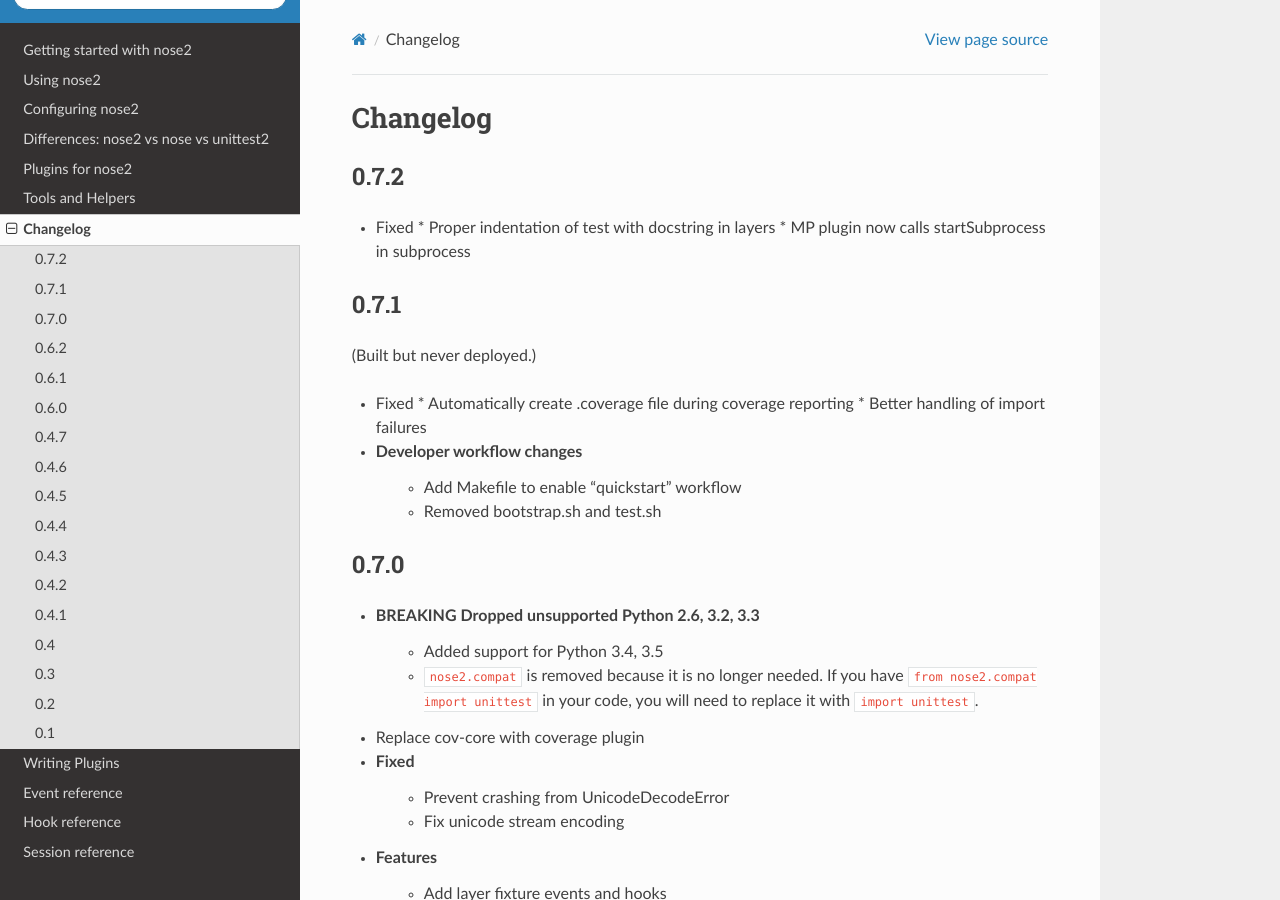
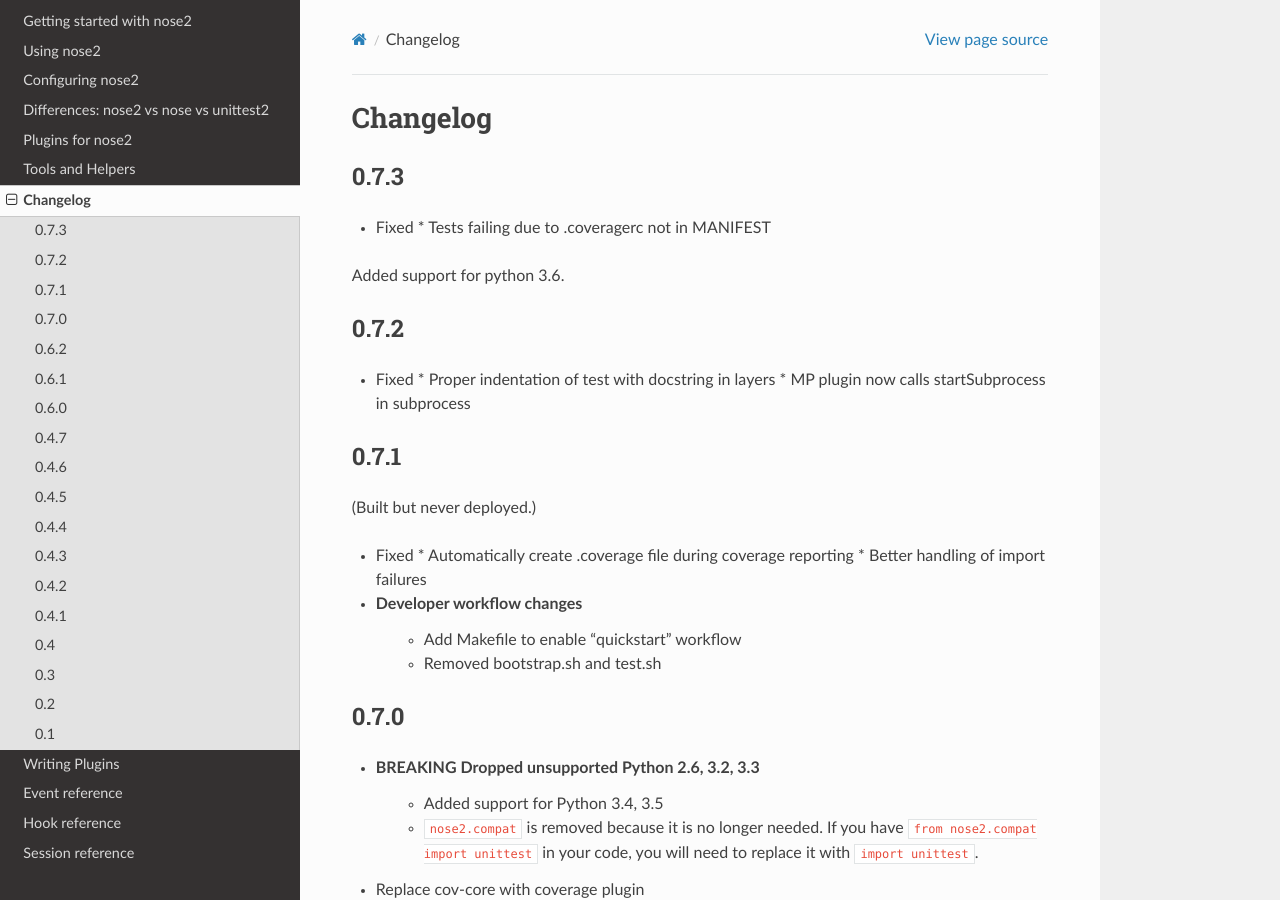
Before and after one commit to nose-devs/nose2, a Sphinx documentation site: the page built from docs/changelog.rst, in a window 1280 px wide and 900 px high. Built offline with Sphinx 7.4.7 and the Read the Docs theme 2.0.0, drawn with Linux system fonts in a browser that asks for light colours; pages that are not in the unit, such as notebooks, are missing from menus.

Commit message:
Version bump 0.7.3

```diff
--- a/docs/changelog.rst
+++ b/docs/changelog.rst
@@ -1,5 +1,12 @@
 Changelog
 =========
+
+0.7.3
+-----
+* Fixed
+  * Tests failing due to .coveragerc not in MANIFEST
+
+Added support for python 3.6.
 
 0.7.2
 -----
--- a/nose2/_version.py
+++ b/nose2/_version.py
@@ -4,4 +4,4 @@
 # The following line *must* be the last in the module, exactly as formatted:
 # could also use advice from
 # https://packaging.python.org/guides/single-sourcing-package-version/
-__version__ = '0.7.2'
+__version__ = '0.7.3'
```
